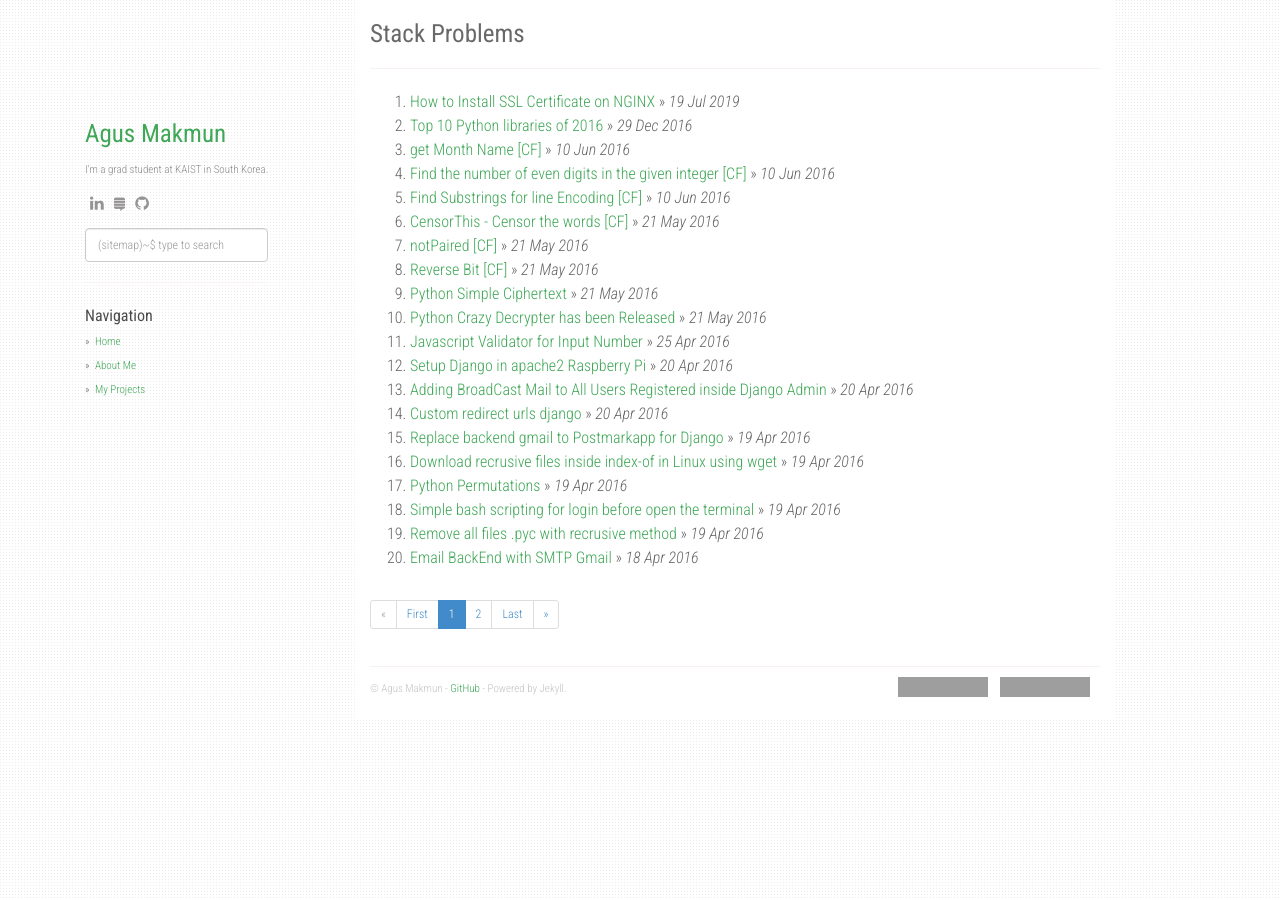
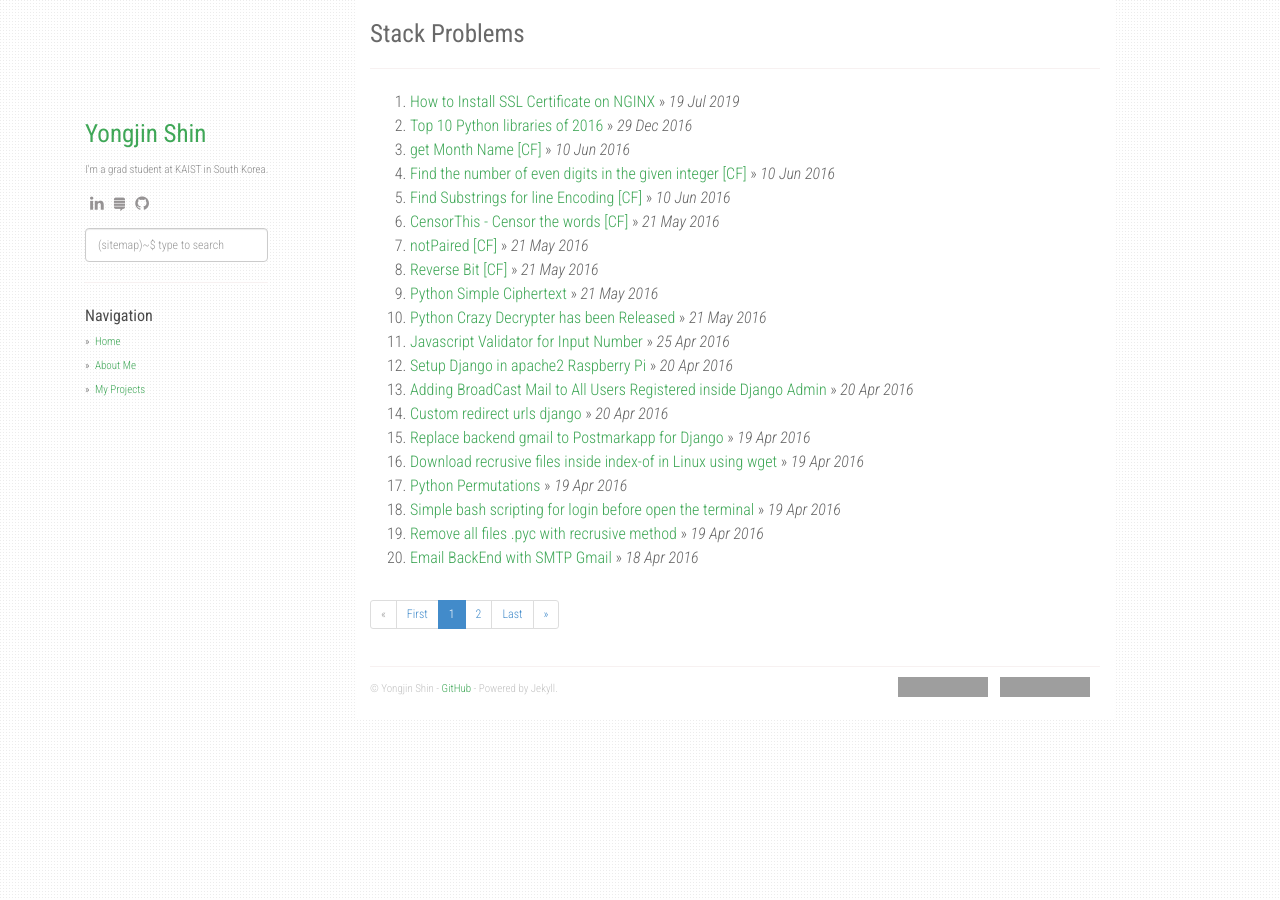
Before and after one commit to yongjin-shin/yongjin-shin.github.io, a Jekyll site: the page built from index.html, in a window 1280 px wide. Built offline with Jekyll 4.4.1, drawn with Linux system fonts in a browser that asks for light colours; nearby versions of some CDN libraries; the list of posts is cut into pages by our own code; comment, search, counter and statistics services are not loaded; grey boxes are pictures that could not be loaded.

Commit message:
changed name

```diff
--- a/_config.yml
+++ b/_config.yml
@@ -1,6 +1,6 @@
 title: Stack Problems
 description: My Personal Stack Problems
-author: Agus Makmun
+author: Yongjin Shin
 github: https://github.com/yongjin-shin
 about: I'm a grad student at KAIST in South Korea.
 disqus_shortname: stackproblems
```
